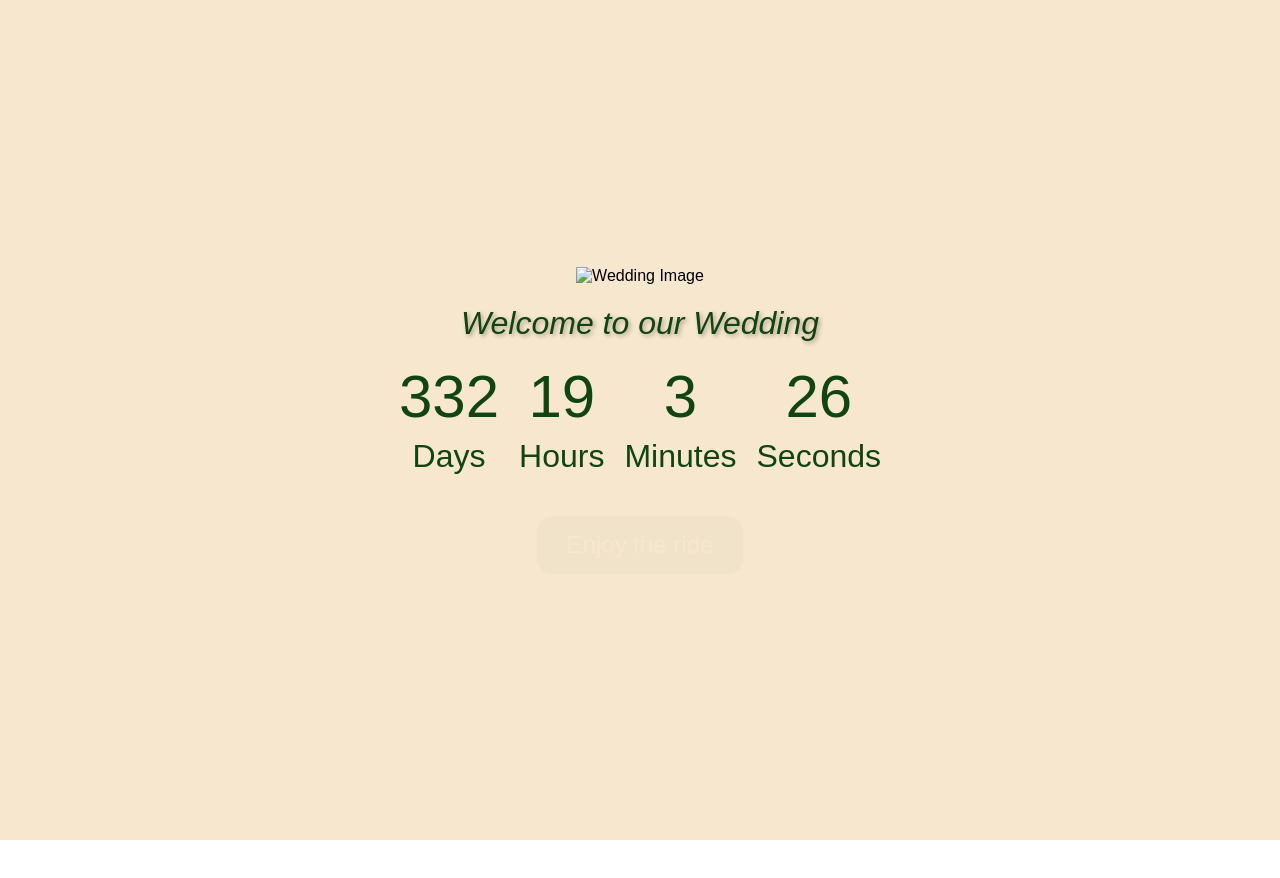
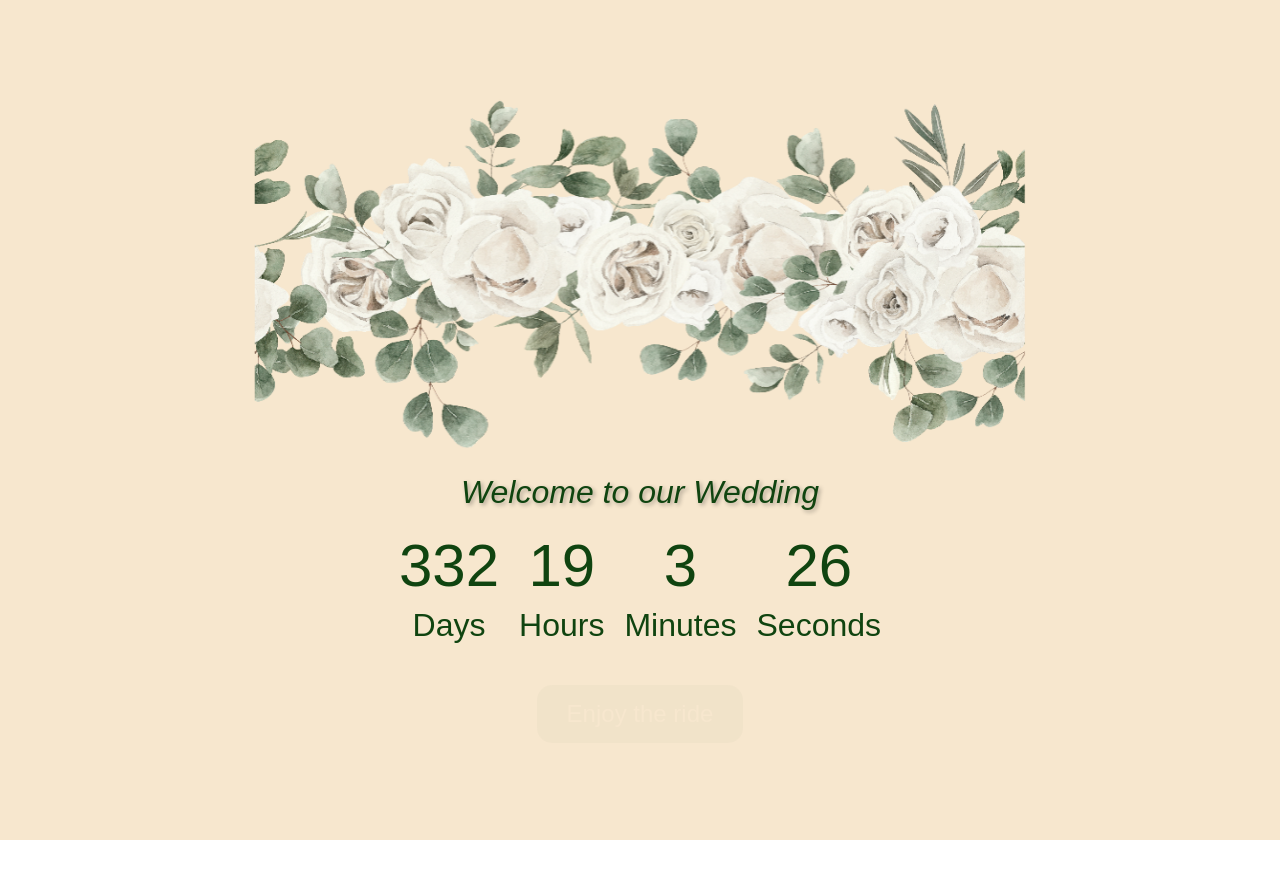
Before and after one commit to Agent-3301/wedding-app, a website: page index.html in a window 1280 px wide. Shown: the top 878 px of the page. Drawn offline with Linux system fonts and the light colour scheme.

Commit message:
Update index.html

```diff
--- a/index.html
+++ b/index.html
@@ -8,7 +8,7 @@
 </head>
 <body>
     <div class="container" id="welcome-screen">
-        <img src="images/bild1.jpg" alt="Wedding Image" class="welcome-image">
+        <img src="images/bild1.png" alt="Wedding Image" class="welcome-image">
         <div class="welcome-text">
             Welcome to our Wedding
         </div>
```
